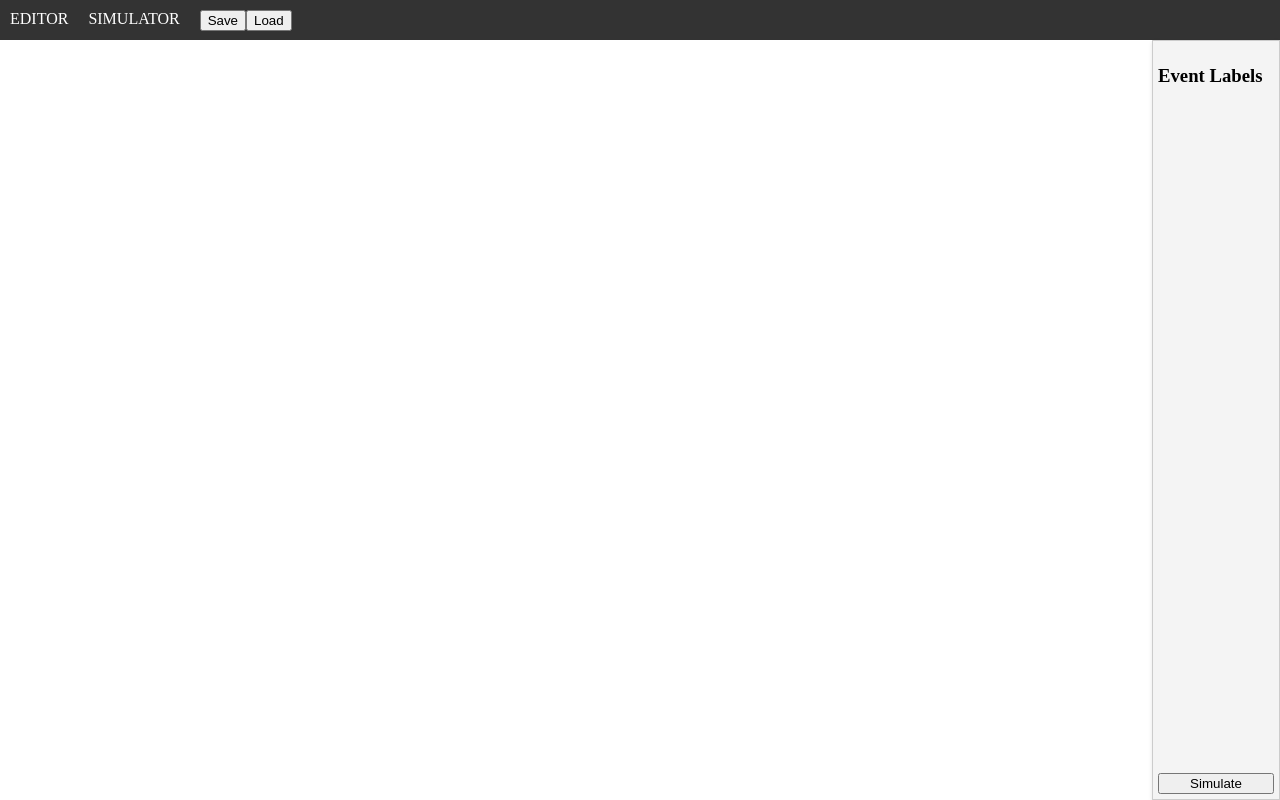
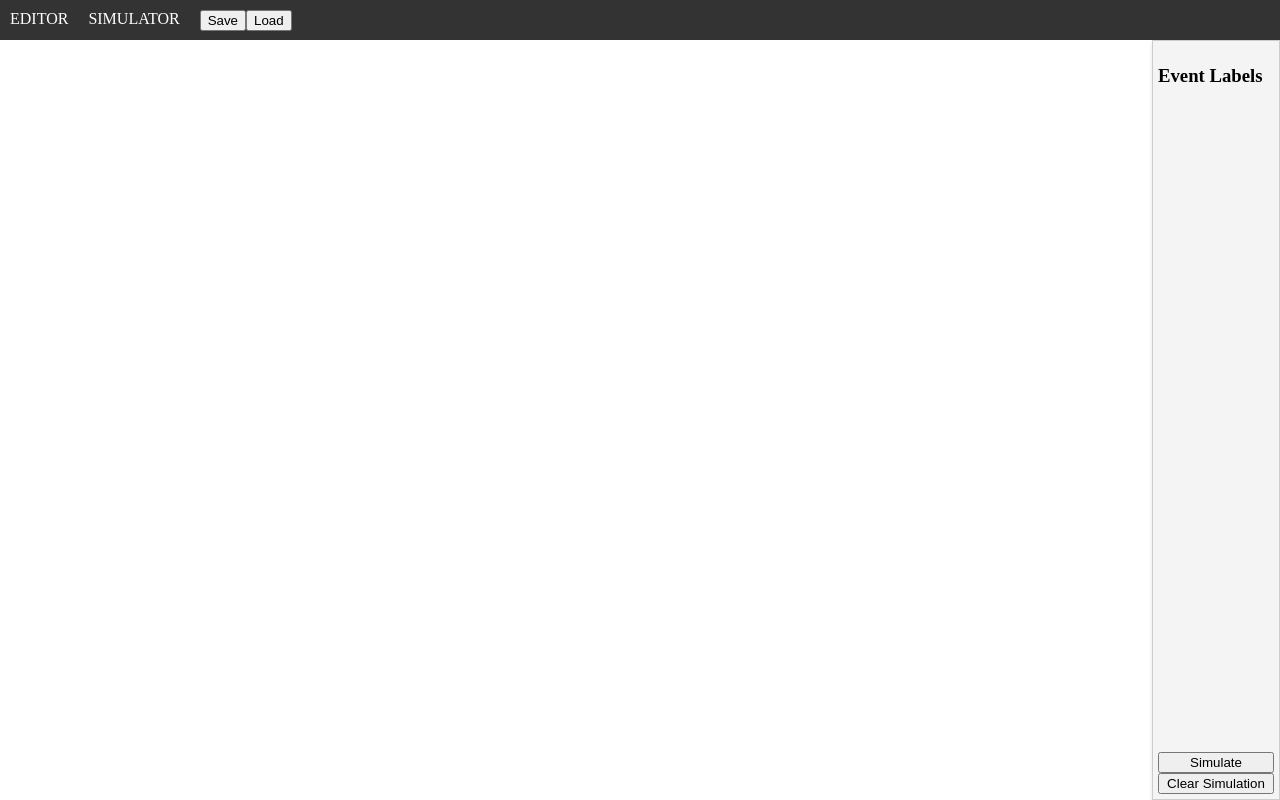
Before and after one commit to spj290/DCR-verification, a React (Vite) app: page /simulator in a window 1280 px wide. Built offline with nearby package versions, Linux system fonts and the light colour scheme.

Commit message:
"Added a clearSimulation button that clears a simulations trace and allows user to start a new simulation"

```diff
--- a/src/components/Simulator.jsx
+++ b/src/components/Simulator.jsx
@@ -78,6 +78,10 @@ function Simulator({ events, relations }) {
     }, 3000);
   }
 
+  function clearSimulation() {
+    setTrace([]);
+  }
+
   return (
     <div className="app">
       <div>
@@ -95,6 +99,7 @@ function Simulator({ events, relations }) {
           ))}
         </div>
         <button onClick={simulate}>Simulate</button>
+        <button onClick={clearSimulation}>Clear Simulation</button>
       </div>
       {simulationCheck.show && (
         <div
```
